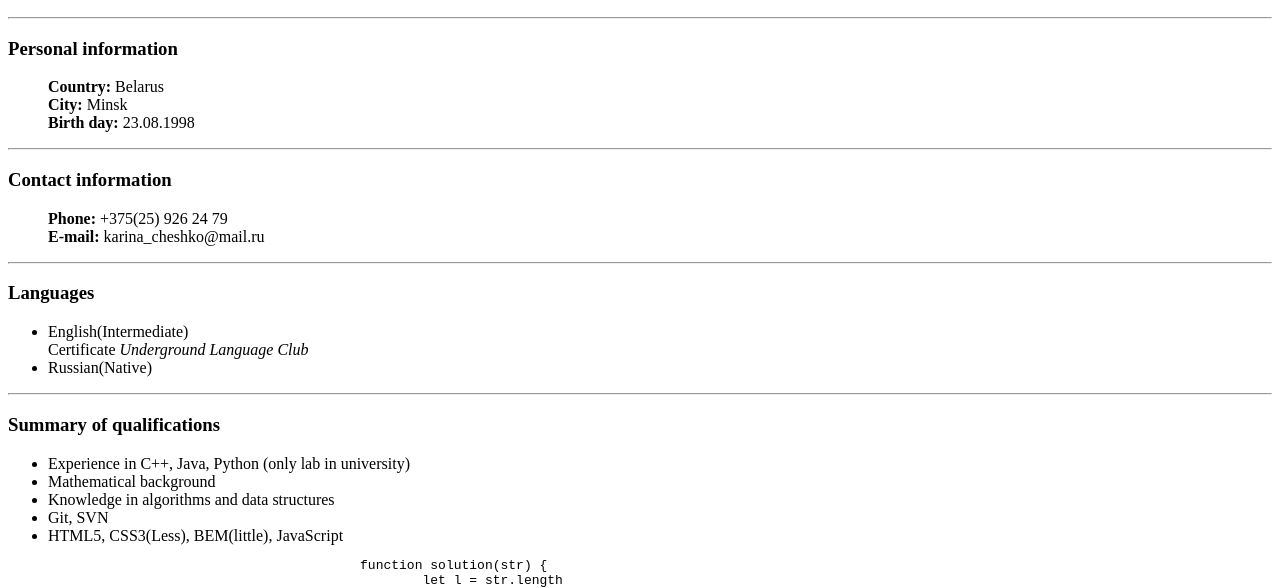
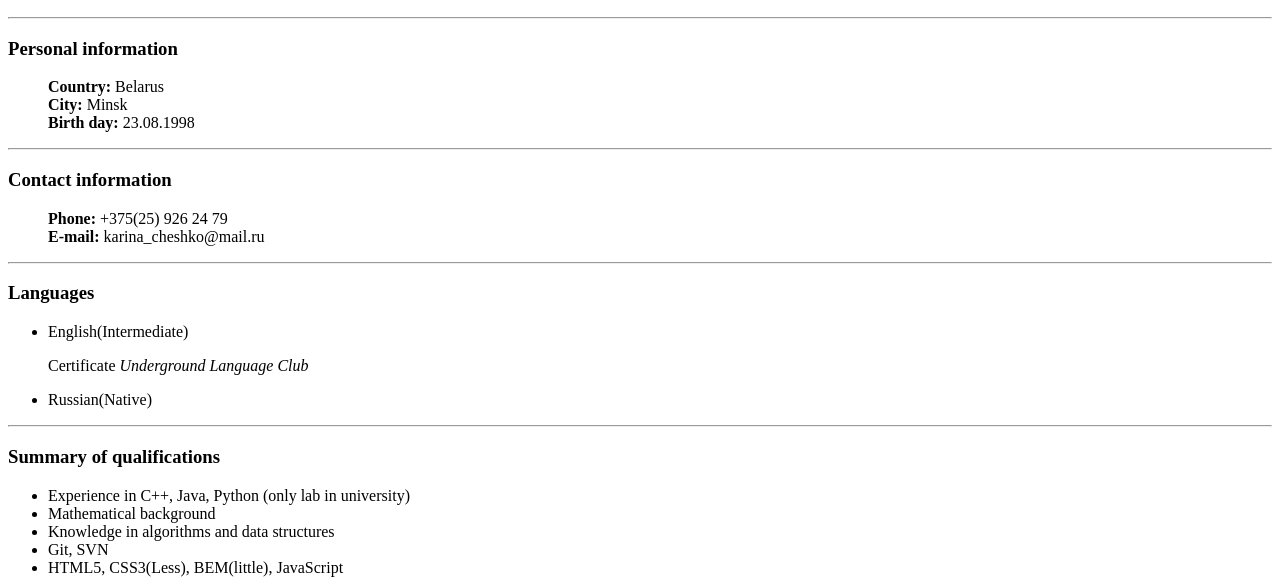
Before and after one commit to chekni/rsschool-cv, a plain HTML site: page index.html in a window 1280 px wide. Shown: the part 512-1100 px from the top of the page. Drawn offline with Linux system fonts and the light colour scheme.

Commit message:
fix: remove br tags

```diff
--- a/index.html
+++ b/index.html
@@ -41,8 +41,8 @@
 <h3>Languages</h3>
 <ul>
 	<li>
-		English(Intermediate)<br>
-		Certificate <cite>Underground Language Club</cite>
+		English(Intermediate)
+		<p>Certificate <cite>Underground Language Club</cite></p>
 	</li>
 	<li>Russian(Native)
 	</li>
@@ -57,7 +57,7 @@
 		<li>Knowledge in algorithms and data structures</li>
 		<li>Git, SVN</li>
 		<li>
-			HTML5, CSS3(Less), BEM(little), JavaScript <br>
+			HTML5, CSS3(Less), BEM(little), JavaScript
 			<code>
 				<pre>
 					function solution(str) {
```
